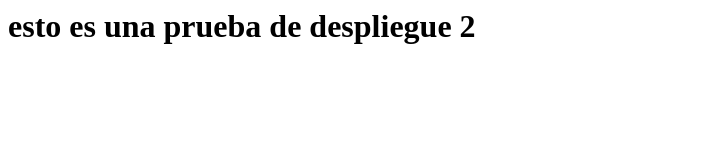
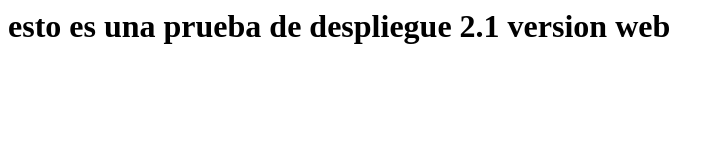
Before and after one commit to oleon005/prueba, a plain HTML site: page index.html in a window 1280 px wide. Shown: the whole page, without its empty margins (0-723 px from the left). Drawn offline with Linux system fonts and the light colour scheme.

Commit message:
despliegue web

```diff
--- a/index.html
+++ b/index.html
@@ -1,3 +1,3 @@
 <html>
-<h1>esto es una prueba de despliegue 2 </h1?
+<h1>esto es una prueba de despliegue 2.1 version web </h1?
 </html?
```
